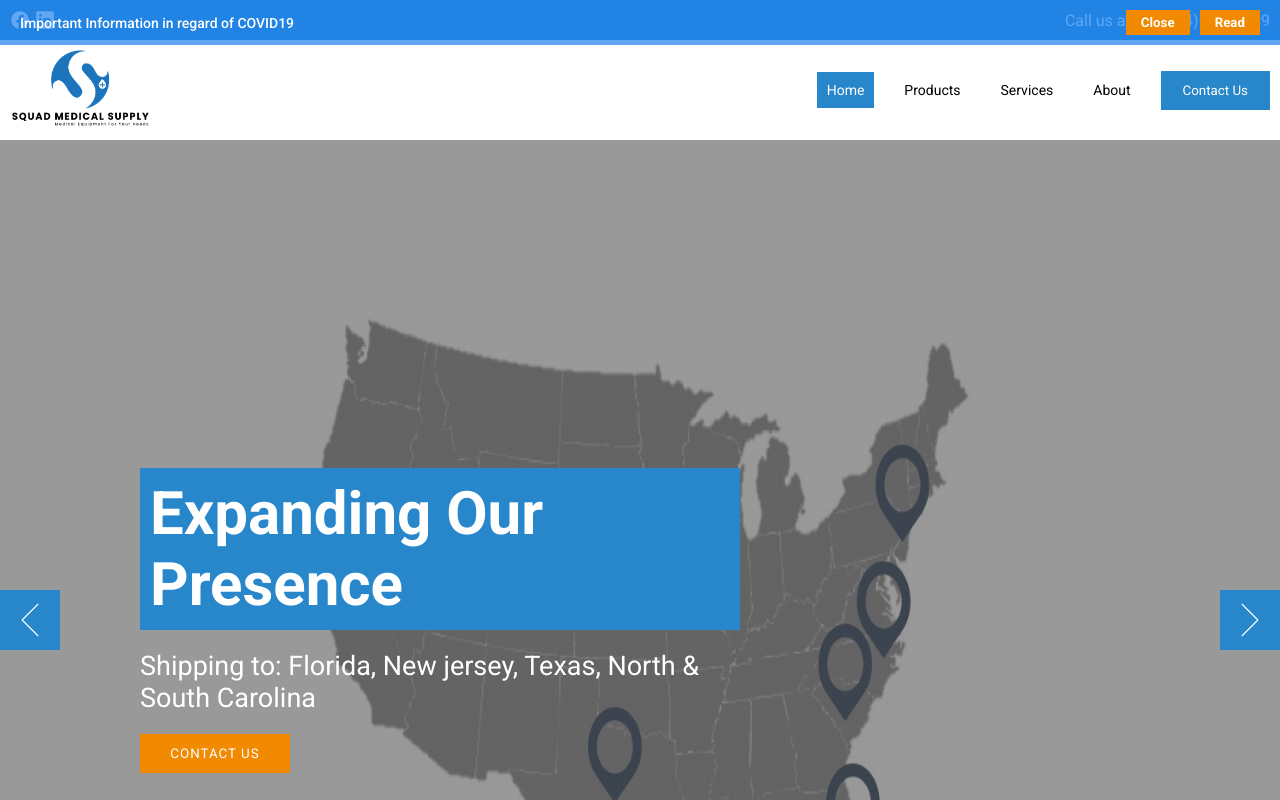
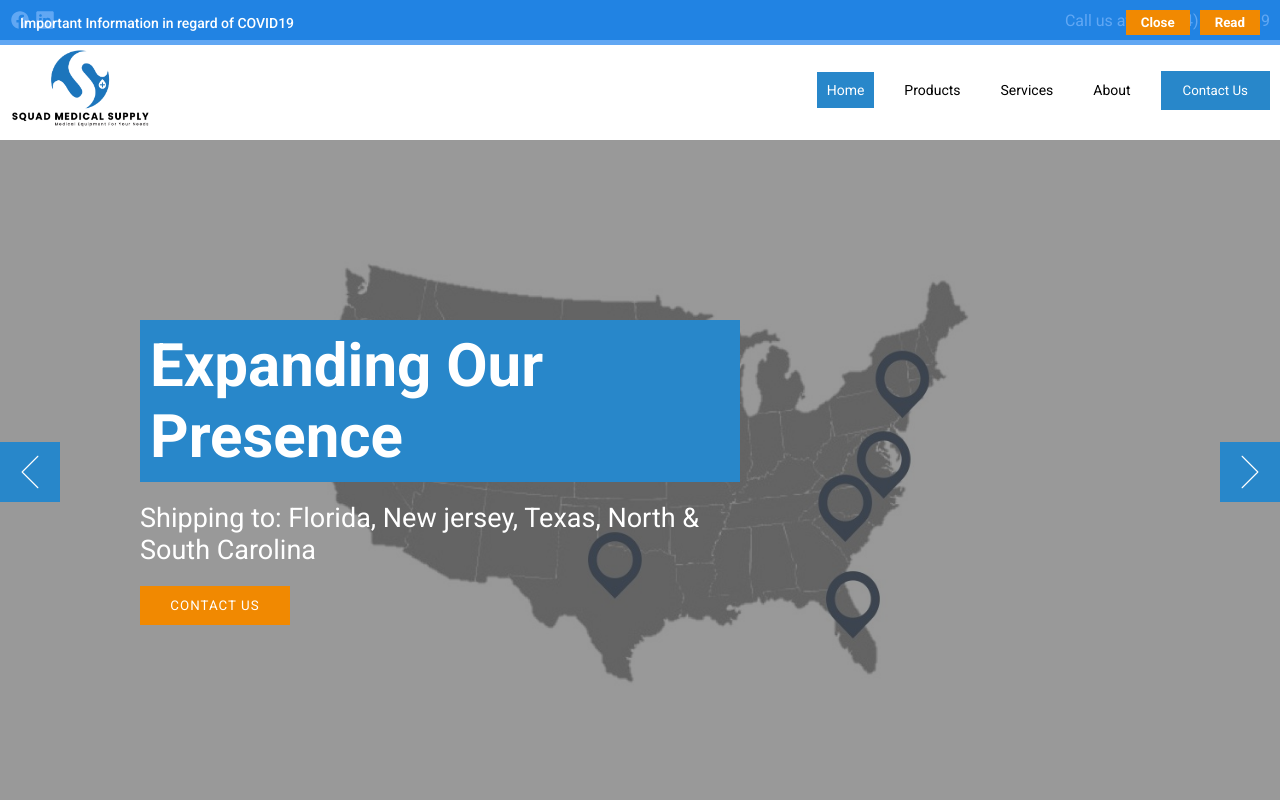
Before and after one commit to MKashanButt/squad-medical-supplies, a Next.js app: page / in a window 1280 px wide. Shown: the top 800 px of the page. Built offline with nearby package versions, Linux system fonts and the light colour scheme.

Commit message:
updated height of hero

```diff
--- a/src/assets/css/Home.module.css
+++ b/src/assets/css/Home.module.css
@@ -1,6 +1,6 @@
 .hero {
     width: 100%;
-    height: 120vh;
+    height: 83vh;
     display: flex;
     align-items: center;
     justify-content: center;
```
